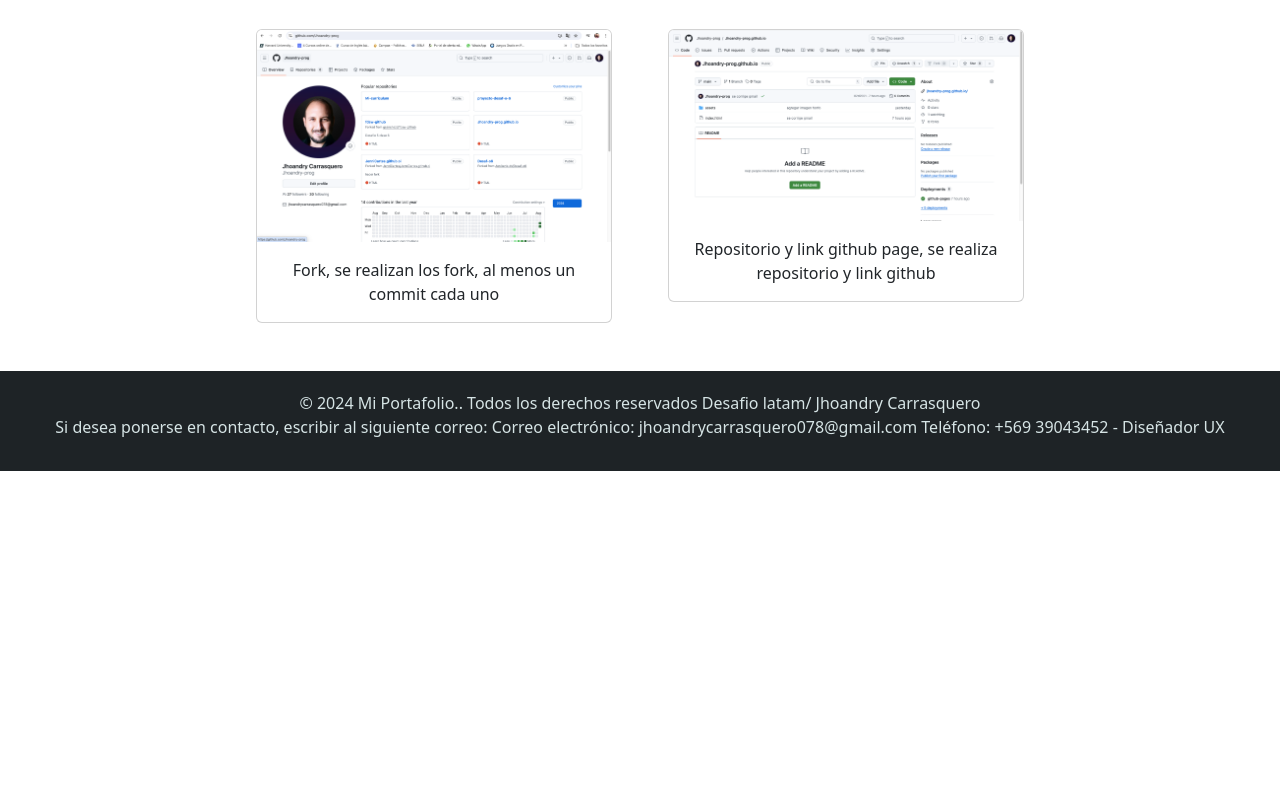
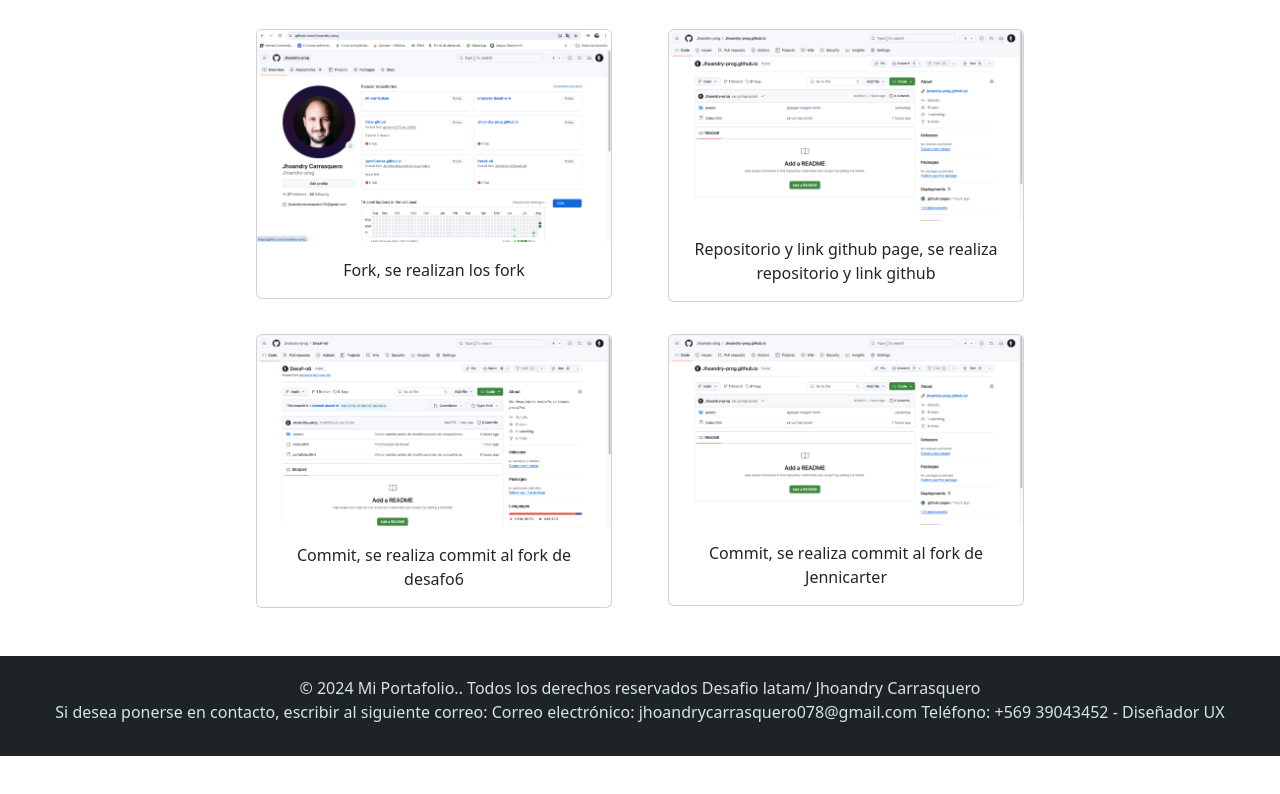
Before and after one commit to pizzadeveloper/Jhoandry-prog.github.io, a plain HTML site: page index.html in a window 1280 px wide. Shown: the part 3130-3924 px from the top of the page. Before the commit the page ends 3649 px from the top, so only its background shows below. Drawn offline with nearby package versions, Linux system fonts and the light colour scheme.

Commit message:
se añade imagenes de commit

```diff
--- a/index.html
+++ b/index.html
@@ -180,7 +180,7 @@
                 <div class="card" style="width: 100%;">
                     <img src="./assets/imgs/fork.png" class="card-img-top" alt="page-cv">
                     <div class="card-body">
-                        <p class="card-text">Fork, se realizan los fork, al menos un commit cada uno</p>
+                        <p class="card-text">Fork, se realizan los fork</p>
                     </div>
                 </div>
             </div>
@@ -189,6 +189,22 @@
                     <img src="./assets/imgs/repositorio.png" class="card-img-top" alt="page-cv">
                     <div class="card-body">
                         <p class="card-text">Repositorio y link github page, se realiza repositorio y link github</p>
+                    </div>
+                </div>
+            </div>
+            <div class="col-12 col-md-4">
+                <div class="card" style="width: 100%;">
+                    <img src="./assets/imgs/commit-1.png" class="card-img-top" alt="page-cv">
+                    <div class="card-body">
+                        <p class="card-text">Commit, se realiza commit al fork de desafo6</p>
+                    </div>
+                </div>
+            </div>
+            <div class="col-12 col-md-4">
+                <div class="card" style="width: 100%;">
+                    <img src="./assets/imgs/repositorio.png" class="card-img-top" alt="page-cv">
+                    <div class="card-body">
+                        <p class="card-text">Commit, se realiza commit al fork de Jennicarter</p>
                     </div>
                 </div>
             </div>
```
Also changed, not shown: assets/imgs/commit-1.png (added), assets/imgs/commit-2.png (added).
